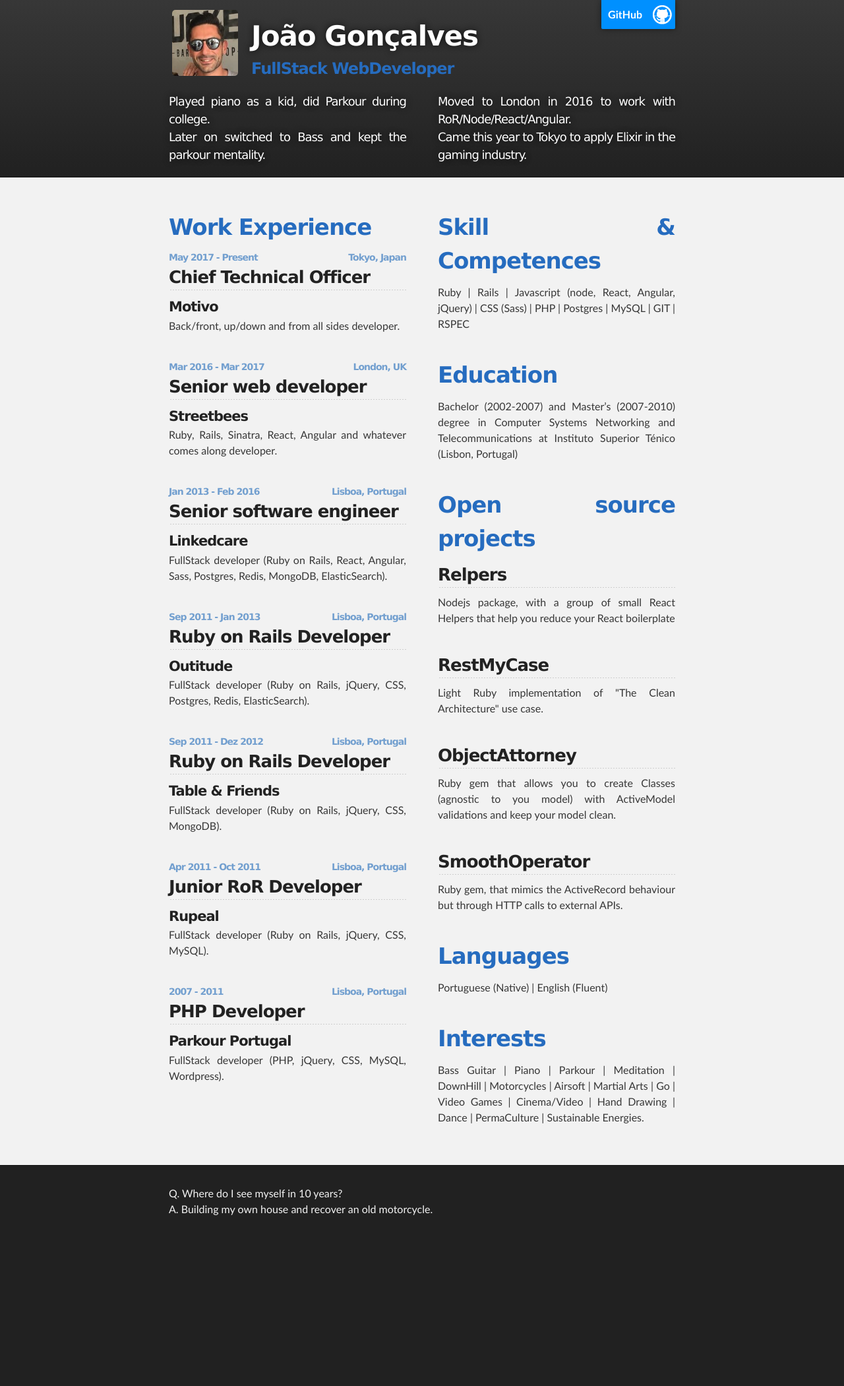
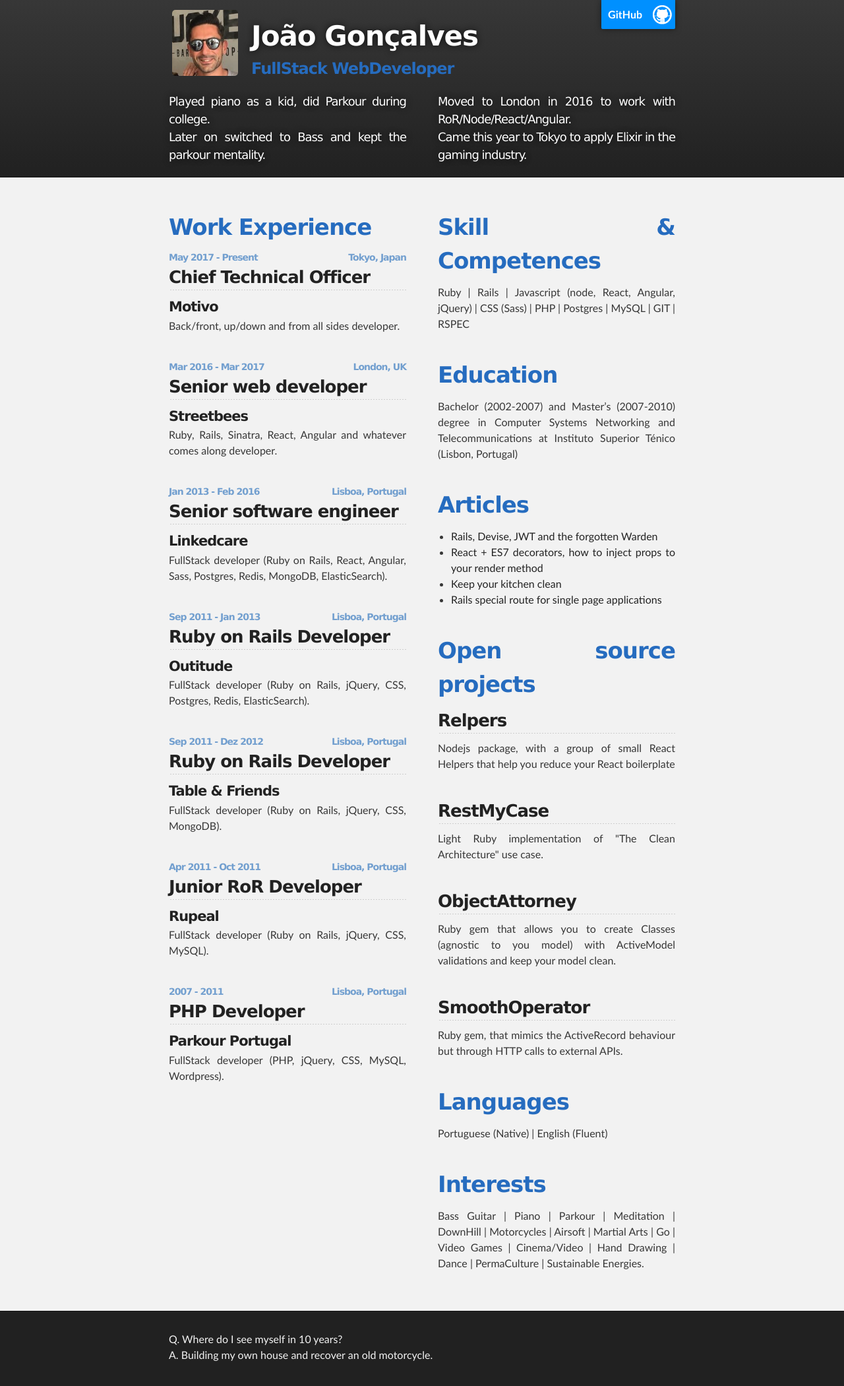
Before and after one commit to goncalvesjoao/goncalvesjoao.github.io, a Jekyll site: the page built from index.html, in a window 1280 px wide. Shown: the whole page at 66% size. Built offline with Jekyll 4.4.1, drawn with Linux system fonts in a browser that asks for light colours; before the commit the page ends 1880 px from its top, so only the background shows below that.

Commit message:
missing articles

```diff
--- a/_sass/jekyll-theme-slate.scss
+++ b/_sass/jekyll-theme-slate.scss
@@ -99,7 +99,7 @@ footer p {
 
 a {
   text-decoration: none;
-  color: #007edf;
+  color: #232323;
   text-shadow: none;
 
   transition: color 0.5s ease;
--- a/index.html
+++ b/index.html
@@ -50,6 +50,14 @@ layout: default
     <h1>Education</h1>
     <p class="description">Bachelor (2002-2007) and Master’s (2007-2010) degree in Computer Systems Networking and Telecommunications at Instituto Superior Ténico (Lisbon, Portugal)</p>
 
+    <h1>Articles</h1>
+    <ul class="description">
+      <li><a href="https://medium.com/@goncalvesjoao/rails-devise-jwt-and-the-forgotten-warden-67cfcf8a0b73" target="_blank">Rails, Devise, JWT and the forgotten Warden</a></li>
+      <li><a href="https://medium.com/@goncalvesjoao/react-es7-decorators-how-to-inject-props-to-your-render-method-27a0a7973106" target="_blank">React + ES7 decorators, how to inject props to your render method</a></li>
+      <li><a href="https://medium.com/@goncalvesjoao/keep-your-kitchen-clean-e39d692f8015" target="_blank">Keep your kitchen clean</a></li>
+      <li><a href="https://medium.com/@goncalvesjoao/rails-special-route-for-single-page-applications-de9e6bf32199" target="_blank">Rails special route for single page applications</a></li>
+    </ul>
+
     <h1>Open source projects</h1>
     <h2>Relpers</h2>
     <p class="description">Nodejs package, with a group of small React Helpers that help you reduce your React boilerplate</p>
```
